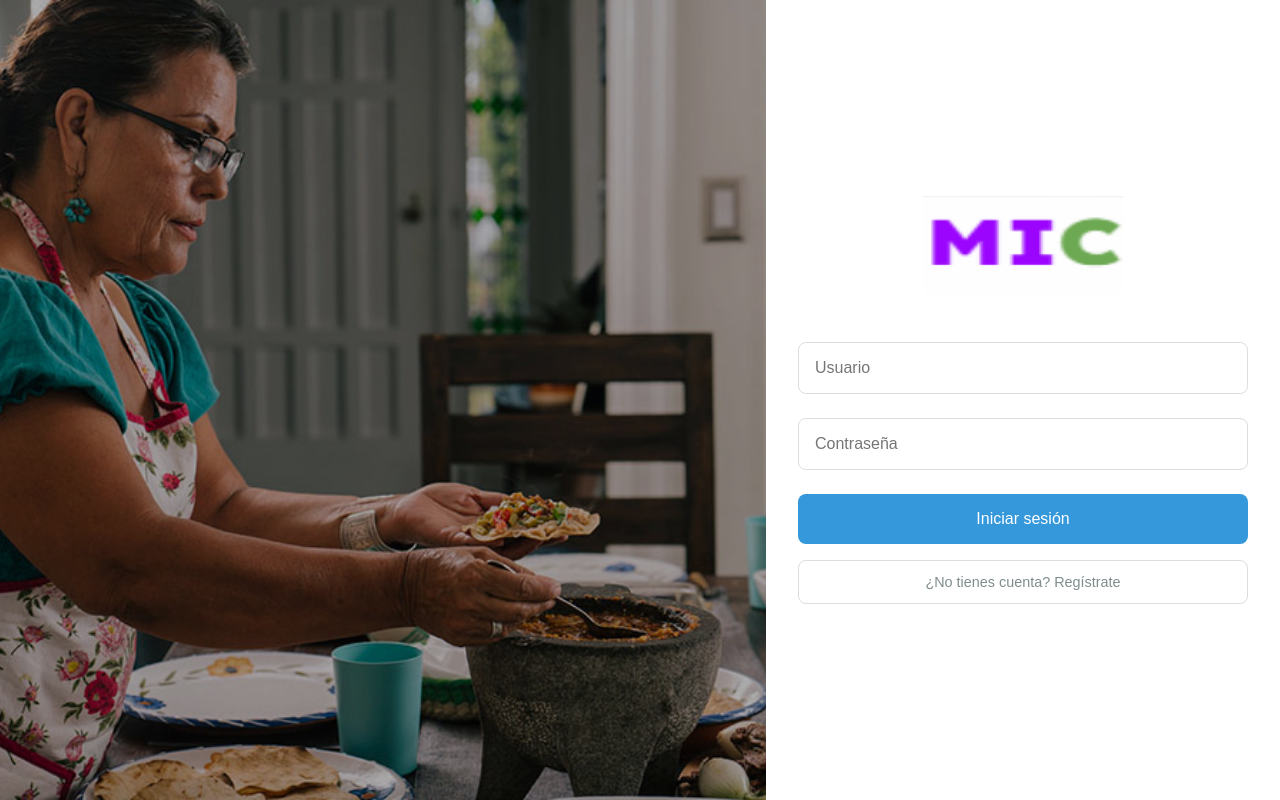
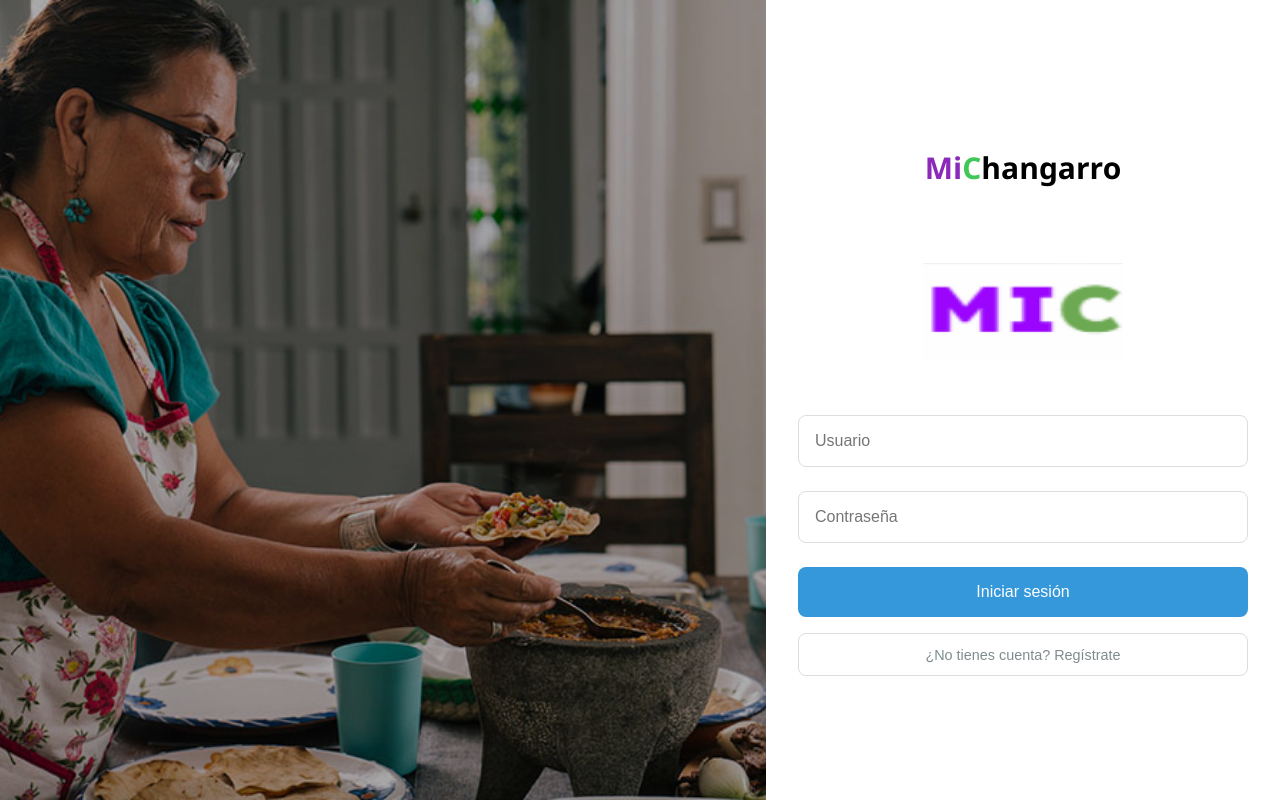
Before and after one commit to lilbovio/mychangarro, a React (Vite) app in the folder frontend/: page / in a window 1280 px wide. Built offline with nearby package versions, Linux system fonts and the light colour scheme.

Commit message:
titulo actualizado

```diff
--- a/frontend/src/pages/Login.jsx
+++ b/frontend/src/pages/Login.jsx
@@ -26,7 +26,7 @@ function Login() {
         {/* Aquí va tu imagen */}
       </div>
       <form onSubmit={handleSubmit} className={styles.loginForm}>
-        {/* <div className={}><h1>MiChangarro</h1></div> */}
+        <div className={styles.tittleContainer}><h1 className={styles.tittle}><span className={styles.spanmorado}>Mi</span><span className={styles.spanverde}>C</span>hangarro</h1></div>
         <div className={styles.logoContainer}>
         <img src={logo} alt="Logo" className={styles.logo} /> {/*  AQUI PUSE EL LOGO DENTRO DEL FORM */}
       </div>
--- a/frontend/src/pages/Login.module.css
+++ b/frontend/src/pages/Login.module.css
@@ -7,16 +7,38 @@
     background: linear-gradient(135deg, #f5f7fa 0%, #c3cfe2 100%);
   }
 
+.tittleContainer{
+  display: flex;
+  justify-content: center;
+  margin-bottom: 0;
+
+}
+
+.tittle{
+  font-size: 30px;
+  color: #000000;
+}
+
+.spanmorado{
+  color: #8b29b9;
+}
+
+.spanverde{
+  color: #40C758;
+}
+
   .logoContainer {
   display: flex;
   justify-content: center;
-  margin-bottom: 3rem;
+  margin-top: 0;
+  margin-bottom: 0.2rem;
 }
 
 .logo {
   width: 200px;      /* Ajusta el tamaño a gusto */
-  height: auto;
+  height: 200px;
   object-fit: contain;
+  margin: auto;
 }
 
 
```
